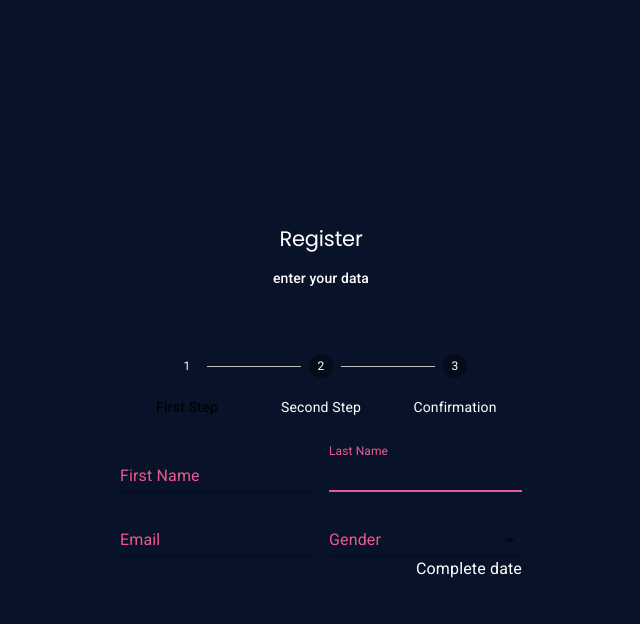
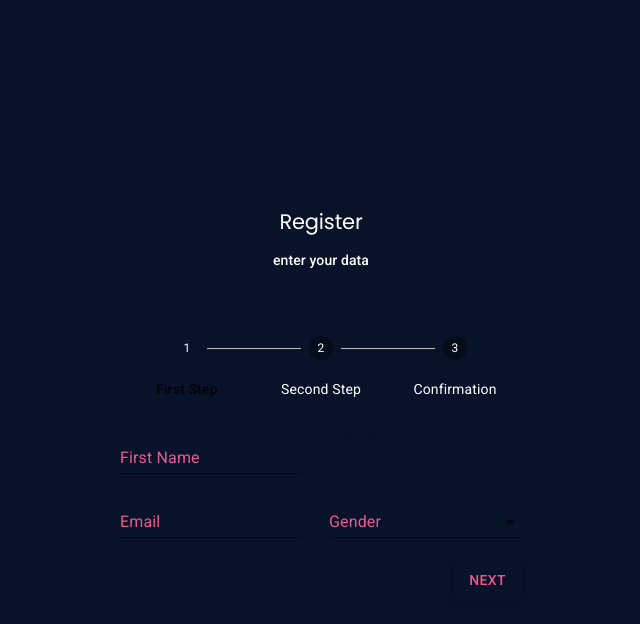
Before and after one commit to agusminahk/primo-ecom, a Next.js app in the folder client/: page /register in a window 1280 px wide. Both pictures are taken after a click on the element 744 px from the left and 475 px from the top of the page. Shown: the top 624 px of the page, without its empty margins (319-959 px from the left). Built offline with nearby package versions, Linux system fonts and the light colour scheme.

Commit message:
Fix: Register Form

```diff
--- a/client/src/components/RegisterForm/Confirm.tsx
+++ b/client/src/components/RegisterForm/Confirm.tsx
@@ -5,7 +5,7 @@
 import ListItemText from '@mui/material/ListItemText';
 import Divider from '@mui/material/Divider';
 import Button from '@mui/material/Button';
-import { useForm, useFormContext } from 'react-hook-form';
+import { useFormContext } from 'react-hook-form';
 import { Grid } from '@mui/material';
 
 interface ConfirmProp {
@@ -13,68 +13,90 @@
   handleBack: () => void;
 }
 
-//Use Context hooks form
-
-//Hnadle submit, on Submit
-
 const Confirm: FC<ConfirmProp> = ({ handleNext, handleBack }) => {
   const {
-    register,
     getValues,
     handleSubmit,
     formState: { errors },
   } = useFormContext();
 
-  console.log('URA', errors);
-
   const onSubmit = (data: any) => {};
   const value = getValues();
 
   return (
-    // <form onSubmit={handleSubmit(onSubmit)}>
-    // <Box sx={{ display: 'flex', my: 5, color: 'primary.main' }}>
     <>
-      <Grid container spacing={2}>
+      <Grid container spacing={2} mt={'-28px'} mb={'-40px'}>
         <Grid item xs={12} sm={6}>
           <List disablePadding>
             <ListItem>
-              <ListItemText primary="First Name" secondary={'Not Provided'} sx={{ color: 'white' }} />
+              <ListItemText
+                primary="First Name"
+                secondary={value.firstName}
+                sx={{
+                  '.MuiListItemText-secondary': { color: 'highlight.main' },
+                  '.MuiListItemText-primary': { color: 'white' },
+                }}
+              />
             </ListItem>
-
             <Divider />
-
             <ListItem>
-              <ListItemText primary="Last Name" secondary={'Not Provided'} sx={{ color: 'white' }} />
+              <ListItemText
+                primary="Last Name"
+                secondary={value.lastName}
+                sx={{
+                  '.MuiListItemText-secondary': { color: 'highlight.main' },
+                  '.MuiListItemText-primary': { color: 'white' },
+                }}
+              />
             </ListItem>
-
             <Divider />
-
             <ListItem>
-              <ListItemText primary="Email Address" secondary={'Not Provided'} sx={{ color: 'white' }} />
+              <ListItemText
+                primary="Email Address"
+                secondary={value.email}
+                sx={{
+                  '.MuiListItemText-secondary': { color: 'highlight.main' },
+                  '.MuiListItemText-primary': { color: 'white' },
+                }}
+              />
             </ListItem>
-
             <Divider />
-
             <ListItem>
-              <ListItemText primary="Gender" secondary={'Not Provided'} sx={{ color: 'white' }} />
+              <ListItemText
+                primary="Gender"
+                secondary={value.gender}
+                sx={{
+                  '.MuiListItemText-secondary': { color: 'highlight.main' },
+                  '.MuiListItemText-primary': { color: 'white' },
+                }}
+              />
             </ListItem>
-
             <Divider />
-
             <ListItem>
-              <ListItemText primary="City" secondary={'Not Provided'} sx={{ color: 'white' }} />
+              <ListItemText
+                primary="City"
+                secondary={value.city}
+                sx={{
+                  '.MuiListItemText-secondary': { color: 'highlight.main' },
+                  '.MuiListItemText-primary': { color: 'white' },
+                }}
+              />
             </ListItem>
-
             <Divider />
-
             <ListItem>
-              <ListItemText primary="phone" secondary={'Not Provided'} sx={{ color: 'white' }} />
+              <ListItemText
+                primary="phone"
+                secondary={value.phone}
+                sx={{
+                  '.MuiListItemText-secondary': { color: 'highlight.main' },
+                  '.MuiListItemText-primary': { color: 'white' },
+                }}
+              />
             </ListItem>
           </List>
         </Grid>
       </Grid>
       {console.log(handleSubmit(onSubmit))}
-      {/* {errors?.[props.name]?.message && <p className="errMsg">{errors?.[value.firstName].message}</p>} */}
       {console.log('Confirm', value)}
       <Box sx={{ display: 'flex', justifyContent: 'flex-end', mt: 3 }}>
         <Button sx={{ mr: 1, mt: 3, ml: 1, color: 'highlight.main' }} onClick={handleBack} color="secondary">
@@ -85,11 +107,7 @@
         </Button>
       </Box>
     </>
-    // </Box>
-    // </form>
   );
 };
 
-//Consologuear en confirm el handleSbumit(onsUBMIT) --> Data, para ver si se guardaron los datos
-
 export default Confirm;
--- a/client/src/components/RegisterForm/FirstSteep.tsx
+++ b/client/src/components/RegisterForm/FirstSteep.tsx
@@ -1,20 +1,22 @@
 import React, { FC } from 'react';
 import Grid from '@mui/material/Grid';
 import Box from '@mui/material/Box';
-import TextField from '@mui/material/TextField';
 import Button from '@mui/material/Button';
-import { useForm, useFormContext } from 'react-hook-form';
-import { Typography } from '@mui/material';
-
+import { useFormContext } from 'react-hook-form';
+import { FormControl, FormHelperText, Input, InputLabel, MenuItem, Select } from '@mui/material';
+import { validateForm } from '../../utils';
 interface FirstStepProps {
   handleNext: () => void;
 }
 
 const FirstStep: FC<FirstStepProps> = ({ handleNext }) => {
+  const [showError, setShowError] = React.useState<boolean>(true);
+  const values = ['firstName', 'lastName', 'email', 'gender'];
   const {
     register,
     getValues,
     formState: { errors, isValid },
+    setError,
   } = useFormContext();
 
   const style = {
@@ -27,10 +29,105 @@
     <>
       <Grid container spacing={2}>
         <Grid item xs={12} sm={6}>
-          <TextField
+          <FormControl error={!!errors.firstName} variant="standard">
+            <InputLabel htmlFor="firstName" sx={{ color: 'highlight.main' }}>
+              First Name
+            </InputLabel>
+            <Input
+              inputProps={{ sx: { color: 'white' } }}
+              id="firstName"
+              {...register('firstName', {
+                required: 'Complete the field',
+                minLength: {
+                  value: 3,
+                  message: 'Minimun length is 3',
+                },
+              })}
+            />
+            {errors.firstName && <FormHelperText>{errors?.firstName?.message as string}</FormHelperText>}
+          </FormControl>
+        </Grid>
+        <Grid item xs={12} sm={6}>
+          <FormControl error={!!errors.lastName} variant="standard">
+            <InputLabel htmlFor="lastName" sx={{ color: 'highlight.main' }}>
+              Last Name
+            </InputLabel>
+            <Input
+              inputProps={{ sx: { color: 'white' } }}
+              id="lastName"
+              {...register('lastName', {
+                required: 'Complete the field',
+                minLength: {
+                  value: 3,
+                  message: 'Minimun length is 3',
+                },
+              })}
+            />
+            {errors.lastName && <FormHelperText>{errors?.lastName?.message as string}</FormHelperText>}
+          </FormControl>
+        </Grid>
+        <Grid item xs={12} sm={6}>
+          <FormControl error={!!errors.email} variant="standard">
+            <InputLabel htmlFor="email" sx={{ color: 'highlight.main' }}>
+              Email
+            </InputLabel>
+            <Input
+              inputProps={{ sx: { color: 'white' } }}
+              type="email"
+              id="email"
+              {...register('email', {
+                required: 'Complete the field',
+                pattern: {
+                  value: /^[A-Z0-9._%+-]+@[A-Z0-9.-]+\.[A-Z]{2,}$/i,
+                  message: 'invalid email address',
+                },
+              })}
+            />
+            {errors.email && <FormHelperText> {errors?.email?.message as string}</FormHelperText>}
+          </FormControl>
+        </Grid>
+        <Grid item xs={12} sm={6}>
+          <FormControl fullWidth error={!!errors.gender} variant="standard">
+            <InputLabel htmlFor="gender" sx={{ color: 'highlight.main' }}>
+              Gender
+            </InputLabel>
+            <Select
+              inputProps={{ sx: { color: 'white' } }}
+              fullWidth
+              variant="standard"
+              id="gender"
+              {...register('gender', {
+                required: 'Select a gender',
+              })}>
+              <MenuItem value="man">Man</MenuItem>
+              <MenuItem value="women">Women</MenuItem>
+            </Select>
+            {errors.gender && <FormHelperText>{errors?.gender?.message as string}</FormHelperText>}
+          </FormControl>
+        </Grid>
+      </Grid>
+      {console.log(getValues())}
+      <Box sx={{ display: 'flex', justifyContent: 'flex-end', color: 'white' }}>
+        <Button
+          variant="contained"
+          sx={{ mt: 3, ml: 1, color: 'highlight.main' }}
+          onClick={() =>
+            isValid ? handleNext() : validateForm({ setError, setShowError, errors, showError, values })
+          }>
+          Next
+        </Button>
+      </Box>
+    </>
+  );
+};
+{
+  /* <TextField
             variant="standard"
             color="warning"
-            inputProps={{ sx: { color: 'white' } }}
+            inputProps={{
+              sx: { color: 'white' },
+              ...{ ...register('firstName', { required: true, minLength: { value: 3, message: 'Min length is 3' } }) },
+            }}
             InputLabelProps={{ sx: { color: 'highlight.main', '&.Mui-focused': { color: 'highlight.main' } } }}
             onClick={e => {
               console.log(getValues());
@@ -38,11 +135,11 @@
             style={style.textStyle}
             fullWidth
             label="First Name"
-            {...register('firstName', { required: 'Required' })}
             placeholder="Your first name"
-          />
-        </Grid>
-        <Grid item xs={12} sm={6}>
+          /> */
+}
+{
+  /* <Grid item xs={12} sm={6}>
           <TextField
             variant="standard"
             color="warning"
@@ -59,7 +156,6 @@
             placeholder="Your last name"
           />
         </Grid>
-
         <Grid item xs={12} sm={6}>
           <TextField
             variant="standard"
@@ -78,7 +174,6 @@
             type="email"
           />
         </Grid>
-
         <Grid item xs={12} sm={6}>
           <TextField
             variant="standard"
@@ -101,29 +196,8 @@
             <option value="Male">Male</option>
             <option value="Female">Female</option>
           </TextField>
-        </Grid>
-      </Grid>
-      {console.log(getValues())}
-      <Box sx={{ display: 'flex', justifyContent: 'flex-end', color: 'white' }}>
-        {isValid ? (
-          <Button
-            // disabled={isValid}
-            variant="contained"
-            sx={{ mt: 3, ml: 1, color: 'highlight.main' }}
-            onClick={() => {
-              console.log('Error', errors);
-              console.log('Valid', isValid);
-              handleNext();
-            }}>
-            Next
-          </Button>
-        ) : (
-          <Typography> Complete date </Typography>
-        )}
-      </Box>
-    </>
-  );
-};
+        </Grid> */
+}
 
 //disabled={true}
 
--- a/client/src/components/RegisterForm/RegisterStepper.tsx
+++ b/client/src/components/RegisterForm/RegisterStepper.tsx
@@ -6,10 +6,20 @@
 
 const RegisterStepper: FC = () => {
   const methods = useForm({
-    defaultValues: { firstName: '', lastName: '', email: '', gender: '', phone: '', city: '' },
+    defaultValues: {
+      firstName: '',
+      lastName: '',
+      email: '',
+      gender: '',
+      password: '',
+      confirmPassword: '',
+      phone: '',
+      country: '',
+    },
     mode: 'onBlur',
     reValidateMode: 'onChange',
   });
+
   return (
     <Box
       sx={{ width: '100%', height: '100vh', backgroundColor: 'primary.main', display: 'flex', alignItems: 'center' }}>
--- a/client/src/components/RegisterForm/SecondSteep.tsx
+++ b/client/src/components/RegisterForm/SecondSteep.tsx
@@ -1,30 +1,26 @@
-import React, { FC, useCallback, useContext } from 'react';
+import React, { FC } from 'react';
 import Grid from '@mui/material/Grid';
 import Box from '@mui/material/Box';
-import TextField from '@mui/material/TextField';
 import Button from '@mui/material/Button';
-import FormControlLabel from '@mui/material/FormControlLabel';
 import FormHelperText from '@mui/material/FormHelperText';
-import Checkbox from '@mui/material/Checkbox';
-// import { ValueContext } from './FirstSteep';
-import { useForm, useFormContext } from 'react-hook-form';
+import { validateForm } from '../../utils';
+import { useFormContext } from 'react-hook-form';
+import { FormControl, Input, InputLabel } from '@mui/material';
 
 interface SecondStepProps {
   handleBack: () => void;
   handleNext: () => void;
 }
 
-//React hook form, formState.errors, estado del formulario. Manejar contextos
-
 const SecondStep: FC<SecondStepProps> = ({ handleBack, handleNext }) => {
-  //   const { formValues, handleChange, handleBack, handleNext, variant, margin } = useContext(AppContext);
-  //   const { city, date, phone, agreenemt } = formValues;
+  const [showError, setShowError] = React.useState<boolean>(true);
+  const values = ['city', 'phone'];
 
   const { register } = useFormContext();
   const {
-    handleSubmit,
     watch,
-    formState: { errors },
+    formState: { errors, isValid },
+    setError,
     getValues,
   } = useFormContext();
   console.log(watch());
@@ -33,52 +29,66 @@
     <>
       <Grid container spacing={2}>
         <Grid item xs={12}>
-          <TextField
-            variant={'standard'}
+          <FormControl error={!!errors.city} variant="standard">
+            <InputLabel htmlFor="city" sx={{ color: 'highlight.main' }}>
+              City
+            </InputLabel>
+            <Input
               inputProps={{ sx: { color: 'white' } }}
               InputLabelProps={{ sx: { color: 'highlight.main', '&.Mui-focused': { color: 'highlight.main' } } }}
-            color="warning"
               fullWidth
-            label="City"
-            placeholder="Enter your city"
-            // value={city.value}
+              placeholder="Enter your City"
+              id="city"
+              {...register('city', {
+                required: 'Complete the field',
+
+                minLength: {
+                  value: 3,
+                  message: 'Minimun length is 3',
+                },
+              })}
               onClick={e => {
                 console.log(getValues());
               }}
-            {...register('city', { required: true })}
-
-            // // error={!!city.error}
-            // // helperText={city.error}
-            // // required={city.required}
             />
+            {errors.city && <FormHelperText>{errors?.city?.message as string}</FormHelperText>}
+          </FormControl>
         </Grid>
 
         <Grid item xs={12}>
-          <TextField
-            variant={'standard'}
+          <FormControl error={!!errors.phone} variant="standard">
+            <InputLabel htmlFor="city" sx={{ color: 'highlight.main' }}>
+              Phone
+            </InputLabel>
+            <Input
               inputProps={{ sx: { color: 'white' } }}
               InputLabelProps={{ sx: { color: 'highlight.main', '&.Mui-focused': { color: 'highlight.main' } } }}
-            color="warning"
               fullWidth
-            label="Phone number"
               placeholder="i.e: xxx-xxx-xxxx"
+              id="phone"
+              {...register('phone', {
+                required: 'Complete the field',
+                minLength: { value: 10, message: 'min length is 10' },
+              })}
               onClick={e => {
                 console.log(getValues());
               }}
-            {...register('phone', { required: true, minLength: { value: 10, message: 'min length is 10' } })}
-            // error={!!phone.error}
-            // helperText={phone.error}
-            // required={phone.required}
             />
+            {errors.phone && <FormHelperText>{errors?.phone?.message as string}</FormHelperText>}
+          </FormControl>
         </Grid>
       </Grid>
-
       <Box sx={{ display: 'flex', justifyContent: 'flex-end', mt: 3, color: 'secondary' }}>
         <Button onClick={handleBack} variant="contained" sx={{ mt: 3, ml: 1, color: 'highlight.main' }}>
           Back
         </Button>
         {console.log('Second', getValues())}
-        <Button variant="contained" sx={{ mt: 3, ml: 1, color: 'highlight.main' }} onClick={handleNext}>
+        <Button
+          variant="contained"
+          sx={{ mt: 3, ml: 1, color: 'highlight.main' }}
+          onClick={() =>
+            isValid ? handleNext() : validateForm({ setError, setShowError, errors, showError, values })
+          }>
           Next
         </Button>
       </Box>
--- a/client/src/components/RegisterForm/SteepForm.tsx
+++ b/client/src/components/RegisterForm/SteepForm.tsx
@@ -8,7 +8,6 @@
 import SecondStep from './SecondSteep';
 import Confirm from './Confirm';
 import Success from './Success';
-import { FormProvider, useForm } from 'react-hook-form';
 
 const StepForm = () => {
   const [activeStep, setActiveStep] = useState(0);
@@ -17,25 +16,6 @@
   const handleNext = () => setActiveStep(activeStep + 1);
   // Go back to prev step
   const handleBack = () => setActiveStep(activeStep - 1);
-
-  // const methods = useForm({
-  //   defaultValues: {
-  //     firstName: '',
-  //     lastName: '',
-  //     email: '',
-  //     gender: '',
-  //     phone: '',
-  //     city: '',
-  //   },
-  // });
-  // const {
-  //   // register,
-  //   // handleSubmit,
-  //   watch,
-  //   formState: { errors },
-  //   getValues,
-
-  // }
 
   const handleSteps = (step: number) => {
     switch (step) {
@@ -63,18 +43,19 @@
               enter your data
             </Typography>
           </Box>
-          {/* <FormProvider {...methods}> */}
           <Stepper activeStep={activeStep} sx={{ py: 3, color: 'white' }} alternativeLabel>
             {labels.map(label => (
-              <Step key={label} sx={{ color: 'white' }}>
-                <StepLabel
-                  sx={{ '& .MuiStepLabel-label': { color: '#fff' }, '& .Mui-active': { color: 'highlight.main' } }}>
-                  {label}
-                </StepLabel>
+              <Step
+                key={label}
+                sx={
+                  {
+                    // '& .MuiStepLabel-label': { color: '#fff' },
+                  }
+                }>
+                <StepLabel>{label}</StepLabel>
               </Step>
             ))}
           </Stepper>
-          {/* </FormProvider> */}
 
           {handleSteps(activeStep)}
         </>
--- a/client/src/hooks/useGif.ts
+++ b/client/src/hooks/useGif.ts
@@ -1,6 +1,6 @@
 import { useState, useEffect } from 'react';
 
-import { gifs as arrayGifs } from '../utils/home';
+import { gifs as arrayGifs } from '../utils';
 import type { Gifs, Title } from '../utils/interfaces';
 
 interface Colors {
--- a/client/src/theme/index.tsx
+++ b/client/src/theme/index.tsx
@@ -191,6 +191,51 @@
   ],
 });
 
+const themeComponents = createTheme({
+  components: {
+    MuiStepIcon: {
+      styleOverrides: {
+        root: {
+          '&.completed': {
+            color: themeColors.palette.highlight.main,
+          },
+          '&.active': {
+            color: themeColors.palette.highlight.main,
+          },
+        },
+        active: {
+          color: themeColors.palette.highlight.main,
+        },
+        completed: {
+          color: themeColors.palette.highlight.main,
+        },
+      },
+    },
+    MuiStepLabel: {
+      styleOverrides: {
+        label: {
+          color: 'white',
+        },
+        active: {
+          color: themeColors.palette.highlight.main,
+        },
+      },
+    },
+    MuiStepper: {
+      styleOverrides: {
+        root: {
+          '&$completed': {
+            color: themeColors.palette.highlight.main,
+          },
+          '&$active': {
+            color: themeColors.palette.highlight.main,
+          },
+        },
+      },
+    },
+  },
+});
+
 export const theme = createTheme({
   palette: {
     ...themeColors.palette,
@@ -204,4 +249,7 @@
   shadows: {
     ...themeShadows.shadows,
   },
+  components: {
+    ...themeComponents.components,
+  },
 });
--- /dev/null
+++ b/client/src/utils/index.tsx
@@ -0,0 +1,49 @@
+import { FieldErrorsImpl, FieldValues, UseFormSetError } from 'react-hook-form';
+import type { Gifs } from './interfaces';
+
+export const gifs: Gifs[] = [
+  {
+    letter: `P`,
+    url: `url(https://i.imgur.com/mNMvjDG.gif)`,
+  },
+  {
+    letter: `R`,
+    url: `url(https://i.imgur.com/ZNsdH1R.gif)`,
+  },
+  {
+    letter: `I`,
+    url: `url(https://i.imgur.com/0JVXKUH.gif)`,
+  },
+  {
+    letter: `M`,
+    url: `url(https://i.imgur.com/AL5iMqj.gif)`,
+  },
+  {
+    letter: `O`,
+    url: `url(https://i.imgur.com/NC4dbuk.gif)`,
+  },
+];
+
+interface ValidateForm {
+  setError: UseFormSetError<FieldValues>;
+  values: string[];
+  showError: boolean;
+  setShowError: React.Dispatch<React.SetStateAction<boolean>>;
+  errors: FieldErrorsImpl;
+}
+
+export const validateForm = (args: ValidateForm) => {
+  const { setError, setShowError, values, showError, errors } = args;
+  if (showError) {
+    values.forEach((field: string) =>
+      setError(field, { type: 'focus', message: 'Complete the field' }, { shouldFocus: true }),
+    );
+    return setShowError(false);
+  }
+
+  const changerError = (field: string) => {
+    !!errors[`${field}`] && setError(field, { type: 'focus', message: 'Complete the field' }, { shouldFocus: true });
+  };
+
+  values.forEach(field => changerError(field));
+};
```
Also changed, not shown: client/src/pages/login/index.tsx (+7 -3 lines), client/src/utils/home.ts (deleted, +0 -24 lines). Lines whose indentation alone changed are shown as unchanged.
